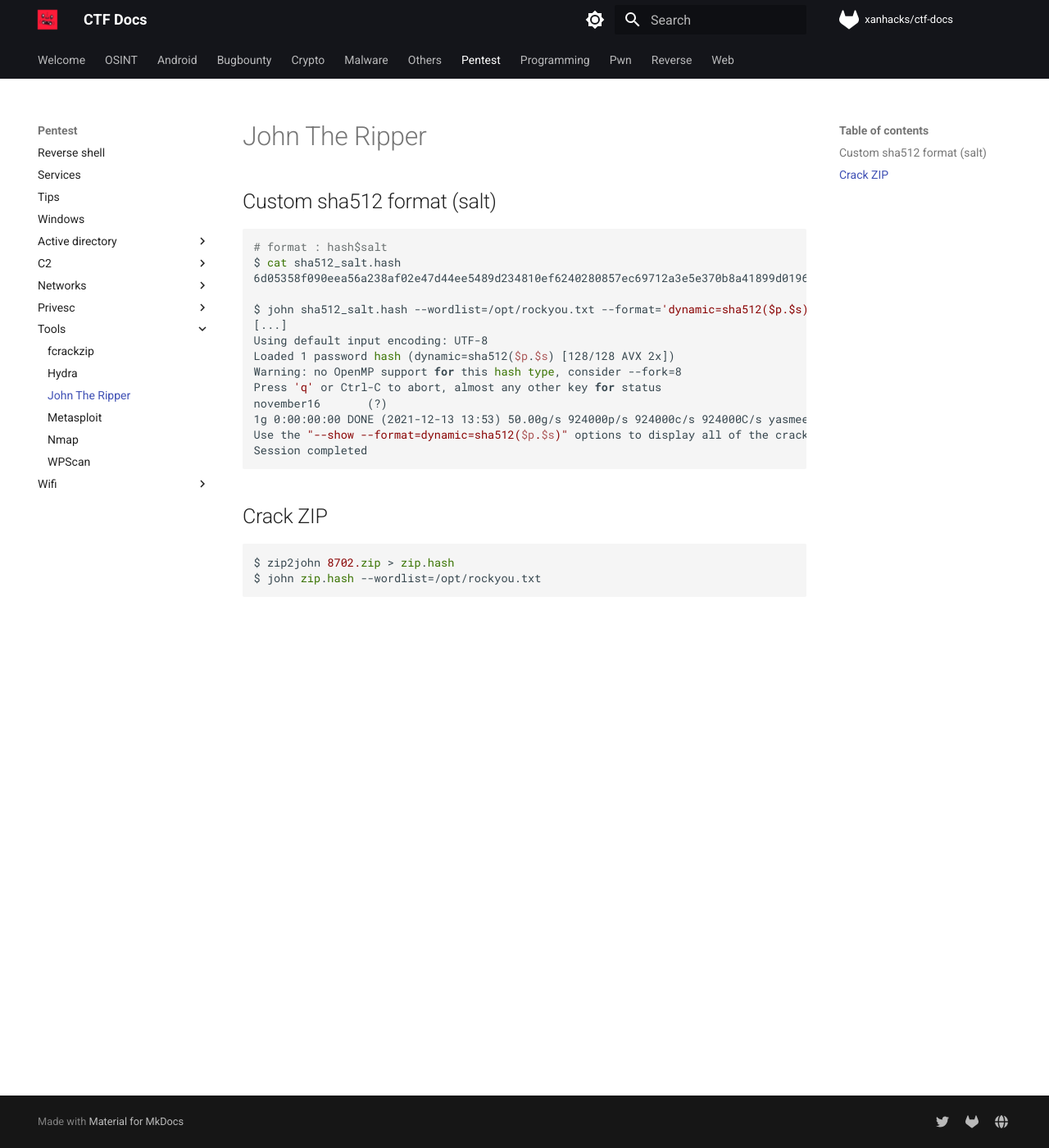
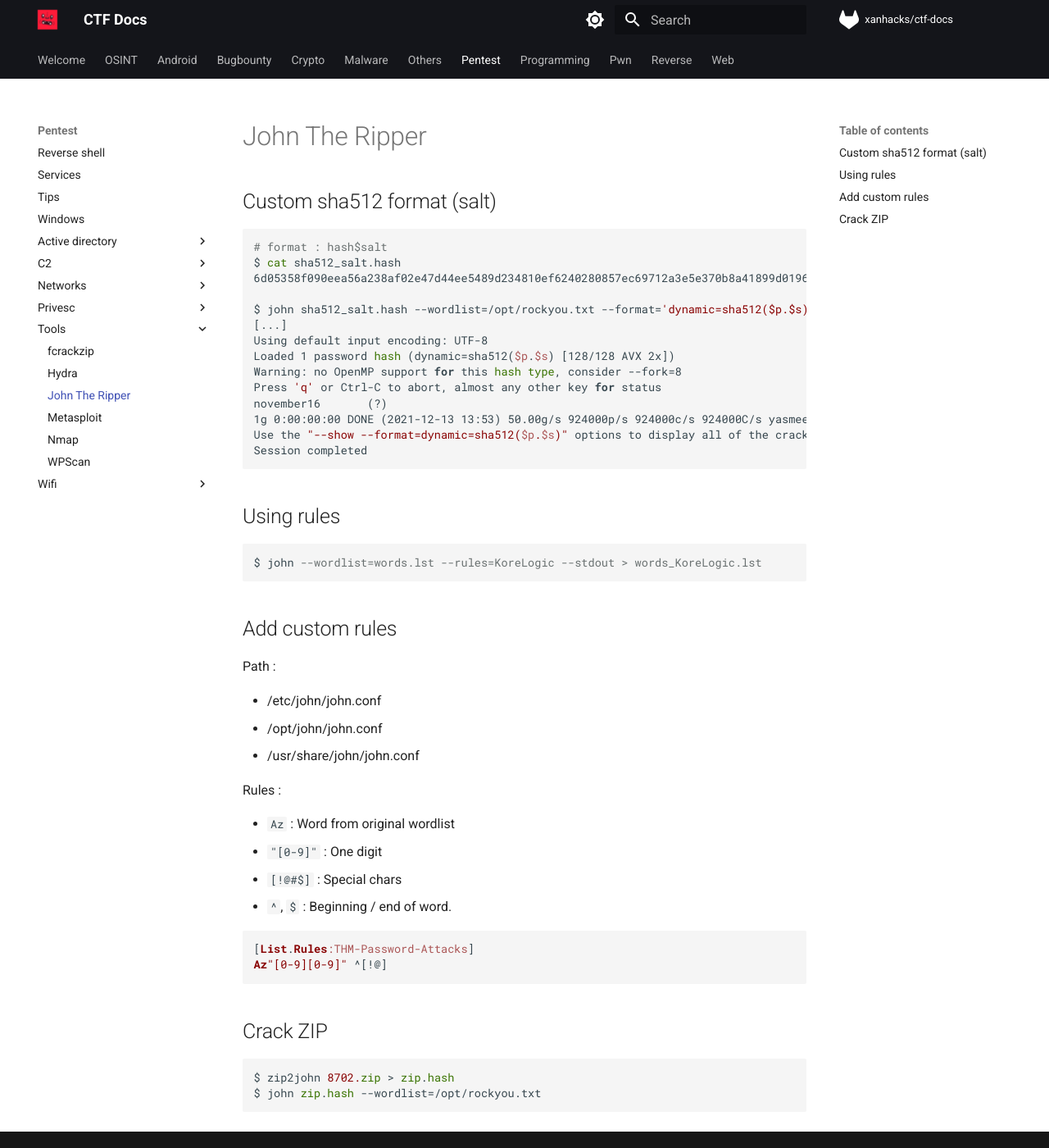
Before and after one commit to xanhacks/ctf-docs, an MkDocs documentation site: the page built from docs/pentest/tools/johntheripper.md, in a window 1280 px wide and 1400 px high. Shown: the whole window at 82% size. Built offline with MkDocs 1.6.1 and Material for MkDocs 9.7.7, drawn with Linux system fonts in a browser that asks for light colours; nearby versions of some CDN libraries; comment, search, counter and statistics services are not loaded.

Commit message:
add custom rules jtr

````diff
--- a/docs/pentest/tools/johntheripper.md
+++ b/docs/pentest/tools/johntheripper.md
@@ -24,6 +24,32 @@ Use the "--show --format=dynamic=sha512($p.$s)" options to display all of the cr
 Session completed
 ```
 
+## Using rules
+
+```
+$ john --wordlist=words.lst --rules=KoreLogic --stdout > words_KoreLogic.lst
+```
+
+## Add custom rules
+
+Path :
+
+- /etc/john/john.conf
+- /opt/john/john.conf
+- /usr/share/john/john.conf
+
+Rules :
+
+- `Az` : Word from original wordlist
+- `"[0-9]"` : One digit
+- `[!@#$]` : Special chars
+- `^`, `$` : Beginning / end of word.
+
+```
+[List.Rules:THM-Password-Attacks]
+Az"[0-9][0-9]" ^[!@]
+```
+
 ## Crack ZIP
 
 ```bash
````
